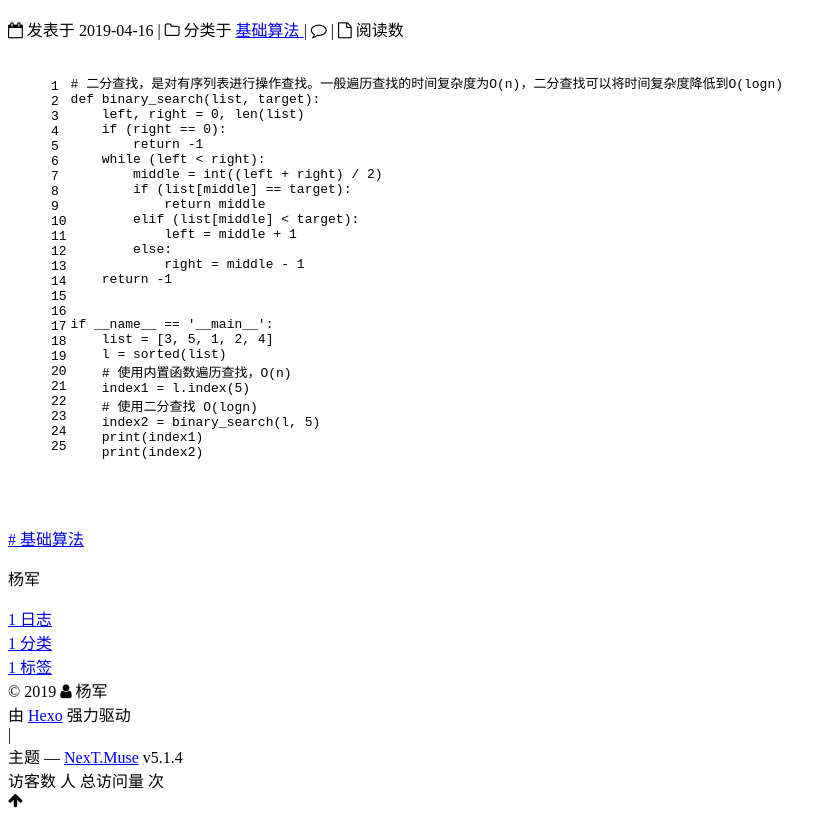
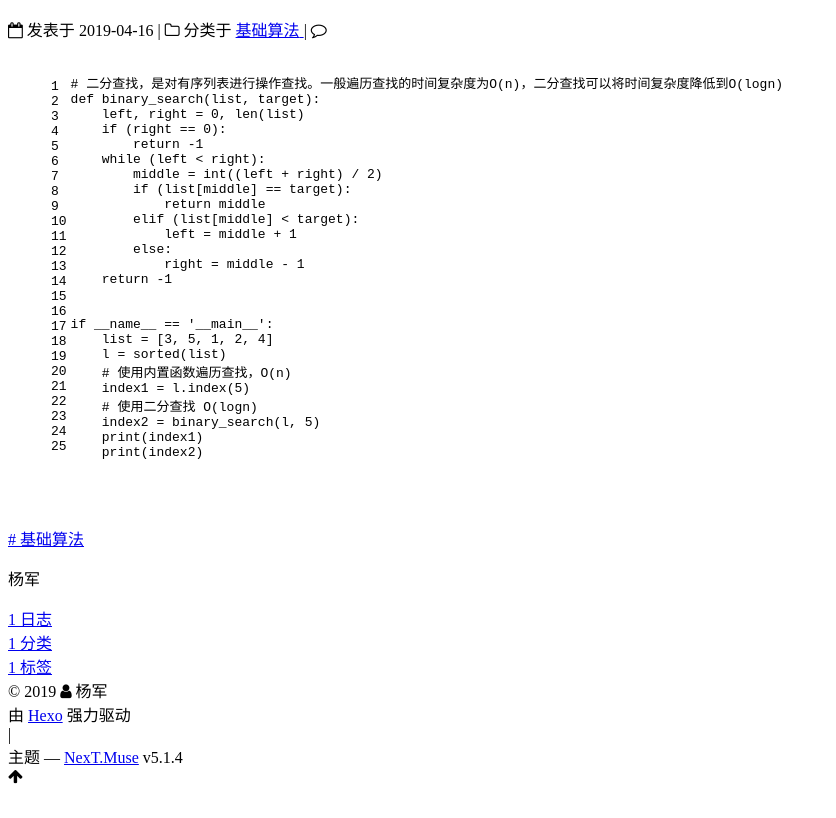
Before and after one commit to yangjun616/yangjun616.github.io, a plain HTML site: page 2019/04/16/二分查找/index.html in a window 1280 px wide. Shown: the part 344-1162 px from the top of the page, without its empty margins (0-836 px from the left). After the commit the page ends 1138 px from the top, so only its background shows below. Drawn offline with Linux system fonts and the light colour scheme; some packages are replaced by stand-ins of ours; a script that the page names is missing.

Commit message:
Site updated: 2019-04-20 12:54:17

```diff
--- a/2019/04/16/二分查找/index.html
+++ b/2019/04/16/二分查找/index.html
@@ -344,11 +344,6 @@
 
 
 
-            <span class="post-meta-divider">|</span>
-            <span class="page-pv"><i class="fa fa-file-o"></i>  阅读数
-            <span class="busuanzi-value" id="busuanzi_value_page_pv"></span>
-            </span>
-
 
 
 
@@ -545,26 +540,6 @@
 
 
 
-<div class="busuanzi-count">
-  <script async src="https://dn-lbstatics.qbox.me/busuanzi/2.3/busuanzi.pure.mini.js"></script>
-
-
-    <span class="site-uv">
-      访客数
-      <span class="busuanzi-value" id="busuanzi_value_site_uv"></span>
-      人
-    </span>
-
-
-
-    <span class="site-pv">
-      总访问量
-      <span class="busuanzi-value" id="busuanzi_value_site_pv"></span>
-      次
-    </span>
-
-</div>
-
 
 
 
```
Also changed, not shown: about/index.html (+0 -20 lines), archives/2019/04/index.html (+0 -20 lines), archives/2019/index.html (+0 -20 lines), archives/index.html (+0 -20 lines), categories/index.html (+0 -20 lines), categories/基础算法/index.html (+0 -20 lines), index.html (+0 -20 lines), tags/index.html (+0 -20 lines), tags/基础算法/index.html (+0 -20 lines).
